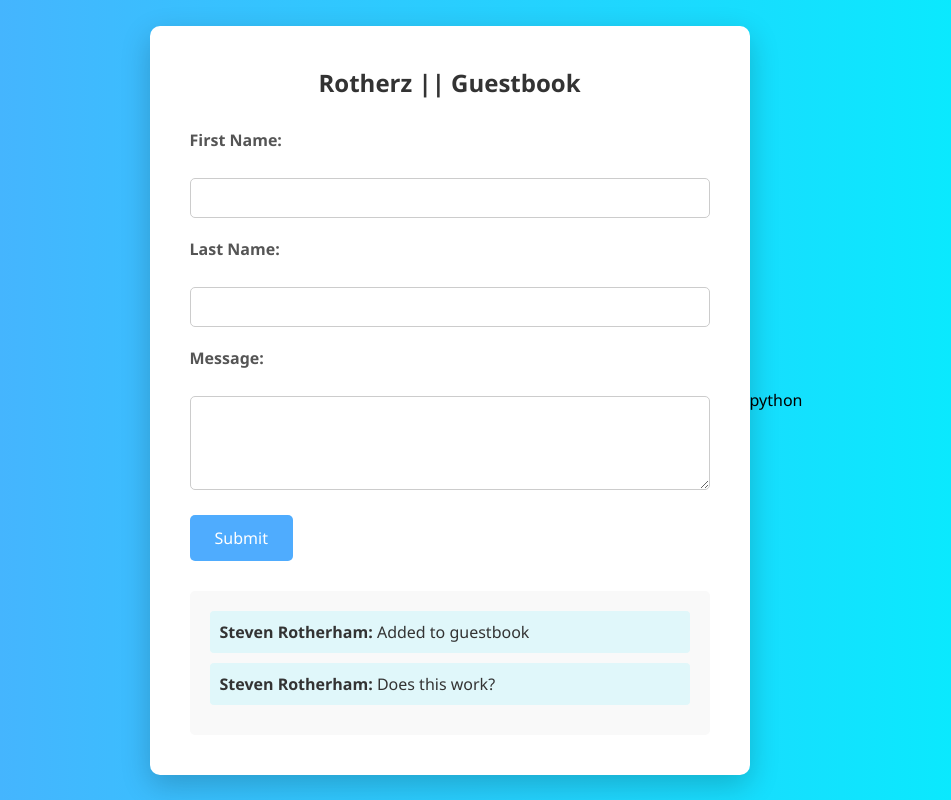
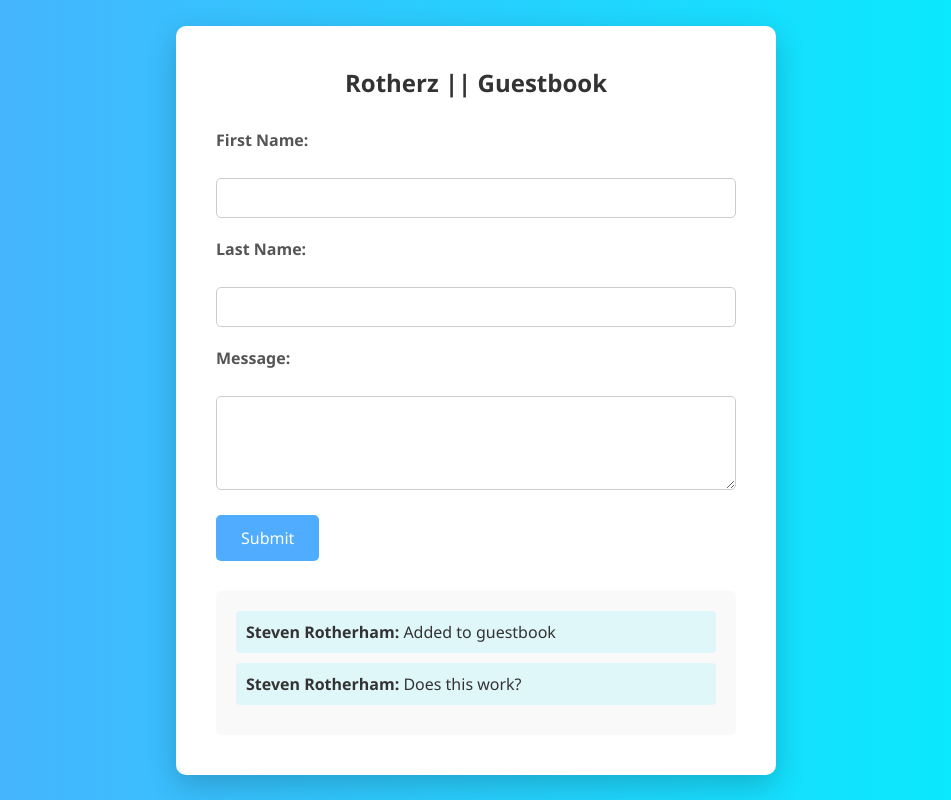
Before and after one commit to Rotherz77/guestbook, a Flask app: page / in a window 1280 px wide. Shown: the whole page, without its empty margins (164-1115 px from the left). Run offline with Flask 3, Linux system fonts and the light colour scheme.

Commit message:
Final Completed Project

```diff
--- a/Desktop/Full Stack Course/Python Projects/Guest Book/templates/index.html
+++ b/Desktop/Full Stack Course/Python Projects/Guest Book/templates/index.html
@@ -38,4 +38,4 @@
 
 <script src="{{ url_for('static', filename='project.js') }}"></script>
 </body>
-</html>python
+</html>
```
